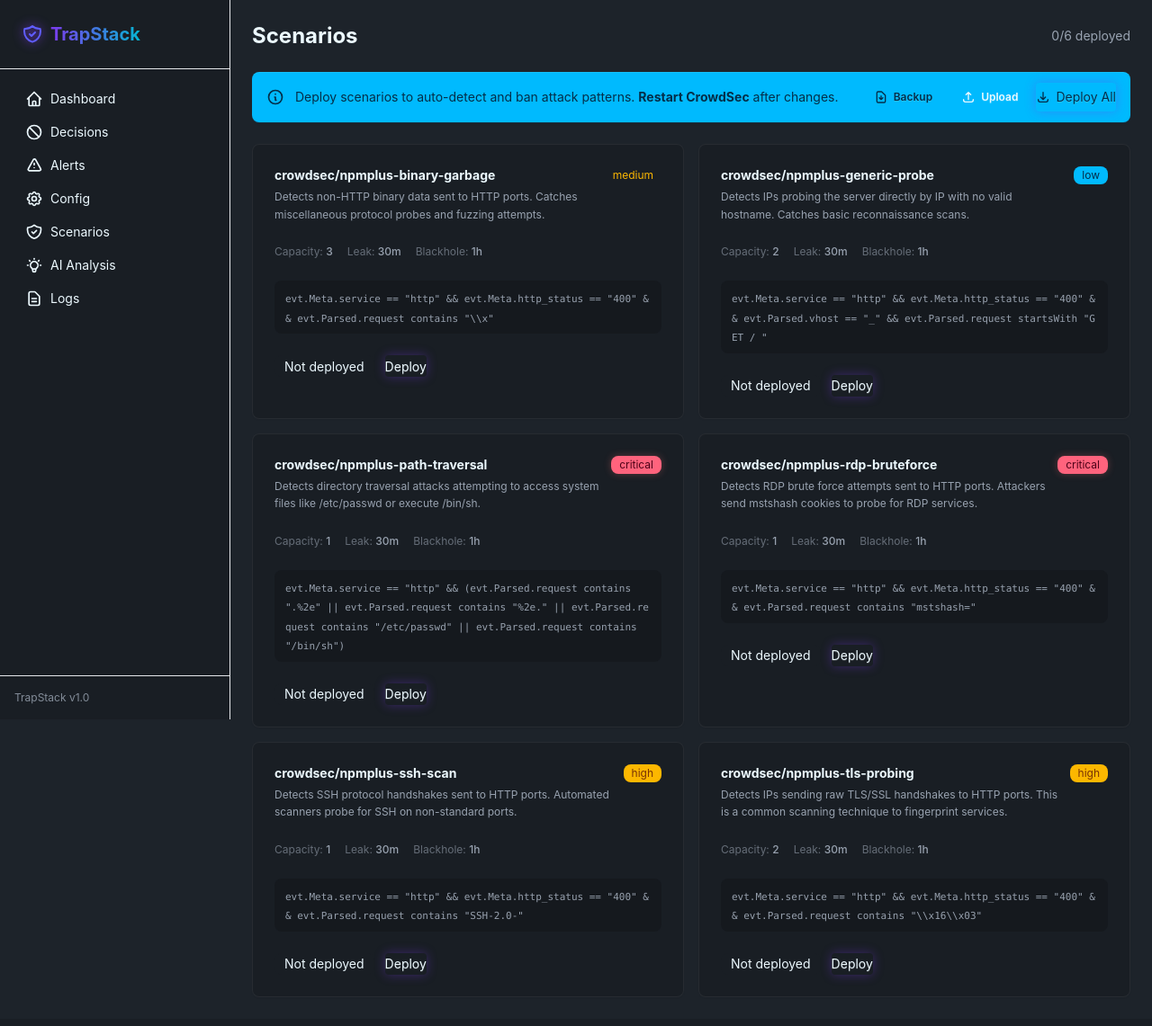
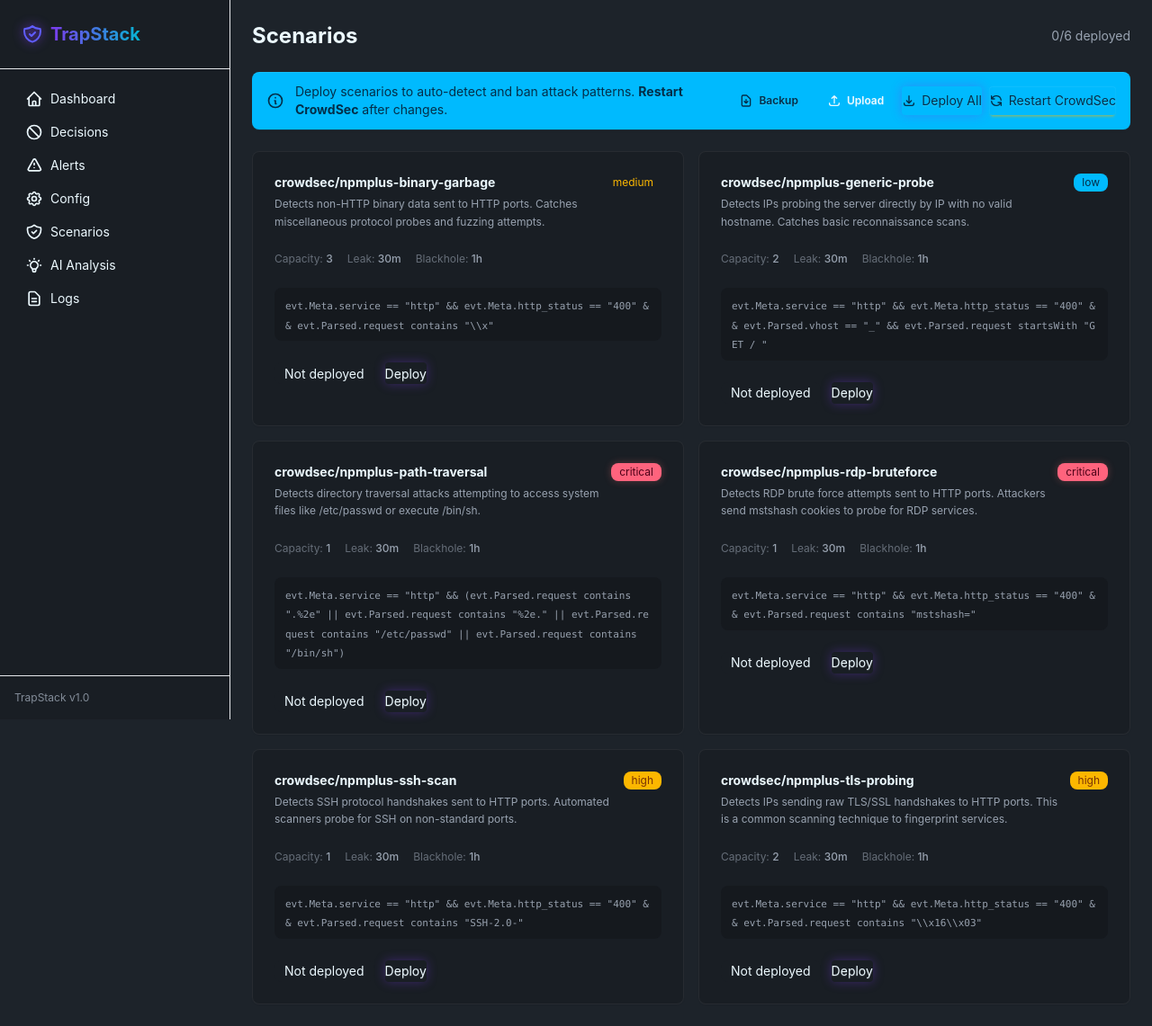
Before and after one commit to W1talka/TrapStack, a FastAPI app: page /scenarios/ in a window 1280 px wide. Shown: the whole page at 90% size. Before the commit the page ends 1109 px from the top, so only its background shows below. Run offline with FastAPI, Linux system fonts and the light colour scheme; some libraries are stand-ins or nearby versions.

Commit message:
Default decisions to Local filter, add Restart CrowdSec button
Decisions page now defaults to "crowdsec" (Local) origin filter instead
of showing all 36k community bans. Added Restart CrowdSec button on
Scenarios page using Docker socket API to restart the container after
deploying new scenarios.

Co-Authored-By: Claude Opus 4.6 <noreply@anthropic.com>

```diff
--- a/app/config.py
+++ b/app/config.py
@@ -21,3 +21,6 @@ AI_MODEL = os.environ.get("AI_MODEL", "")
 # Auto-detection of public IP is also done at analysis time
 _raw_trusted = os.environ.get("TRUSTED_IPS", "")
 TRUSTED_IPS = {ip.strip() for ip in _raw_trusted.split(",") if ip.strip()}
+
+# Docker socket for CrowdSec container restart
+CROWDSEC_CONTAINER_NAME = os.environ.get("CROWDSEC_CONTAINER_NAME", "crowdsec")
--- a/app/routes/decisions.py
+++ b/app/routes/decisions.py
@@ -17,7 +17,7 @@ PER_PAGE = 100
 async def index(
     request: Request,
     search: str = Query(default=""),
-    origin: str = Query(default=""),
+    origin: str = Query(default="crowdsec"),
     page: int = Query(default=1, ge=1),
 ):
     error = None
--- a/app/routes/scenarios.py
+++ b/app/routes/scenarios.py
@@ -1,15 +1,20 @@
 import io
+import logging
 import zipfile
 
+import httpx
 import yaml
 from fastapi import APIRouter, Request, Form, UploadFile, File
 from fastapi.responses import HTMLResponse, StreamingResponse
 
+from app import config
 from app.crowdsec_scenarios import (
     get_all_with_status, get_scenario_by_id, deploy, undeploy,
     _library_dir, _REQUIRED_KEYS,
 )
 from app.deps import templates
+
+logger = logging.getLogger("trapstack.scenarios")
 
 router = APIRouter(prefix="/scenarios")
 
@@ -169,3 +174,30 @@ async def upload(file: UploadFile = File(...)):
             '<div class="alert alert-error text-sm">Invalid ZIP file.</div>',
             status_code=400,
         )
+
+
+@router.post("/restart-crowdsec")
+async def restart_crowdsec():
+    """Restart the CrowdSec Docker container via Docker socket API."""
+    container = config.CROWDSEC_CONTAINER_NAME
+    try:
+        transport = httpx.AsyncHTTPTransport(uds="/var/run/docker.sock")
+        async with httpx.AsyncClient(transport=transport) as client:
+            resp = await client.post(
+                f"http://localhost/containers/{container}/restart",
+                timeout=30.0,
+            )
+        if resp.status_code == 204:
+            logger.info(f"CrowdSec container '{container}' restarted")
+            return HTMLResponse(
+                '<span class="badge badge-success gap-1">Restarted</span>'
+            )
+        logger.error(f"CrowdSec restart failed: {resp.status_code} {resp.text[:200]}")
+        return HTMLResponse(
+            f'<span class="badge badge-error">Failed: {resp.status_code}</span>'
+        )
+    except Exception as e:
+        logger.exception("CrowdSec restart error")
+        return HTMLResponse(
+            f'<span class="badge badge-error">Error: {e}</span>'
+        )
--- a/app/templates/scenarios.html
+++ b/app/templates/scenarios.html
@@ -46,6 +46,20 @@
                               d="M4 16v1a3 3 0 003 3h10a3 3 0 003-3v-1m-4-4l-4 4m0 0l-4-4m4 4V4"/>
                     </svg>
                     Deploy All
+                </button>
+            </div>
+            <!-- Restart CrowdSec -->
+            <div id="restart-result" class="flex items-center gap-2">
+                <button hx-post="/scenarios/restart-crowdsec"
+                        hx-target="#restart-result"
+                        hx-swap="innerHTML"
+                        hx-confirm="Restart CrowdSec? Active bans will be preserved."
+                        class="btn btn-warning btn-sm">
+                    <svg class="w-4 h-4" fill="none" stroke="currentColor" viewBox="0 0 24 24">
+                        <path stroke-linecap="round" stroke-linejoin="round" stroke-width="2"
+                              d="M4 4v5h.582m15.356 2A8.001 8.001 0 004.582 9m0 0H9m11 11v-5h-.581m0 0a8.003 8.003 0 01-15.357-2m15.357 2H15"/>
+                    </svg>
+                    Restart CrowdSec
                 </button>
             </div>
         </div>
--- a/docker-compose.yml
+++ b/docker-compose.yml
@@ -7,6 +7,7 @@ services:
     volumes:
       - "/opt/crowdsec/conf:/opt/crowdsec/conf"
       - "/opt/npmplus/nginx/logs:/opt/npmplus/nginx/logs:ro"
+      - "/var/run/docker.sock:/var/run/docker.sock:ro"
     env_file:
       - .env
     environment:
```
Also changed, not shown: README.md, 1 other file.
